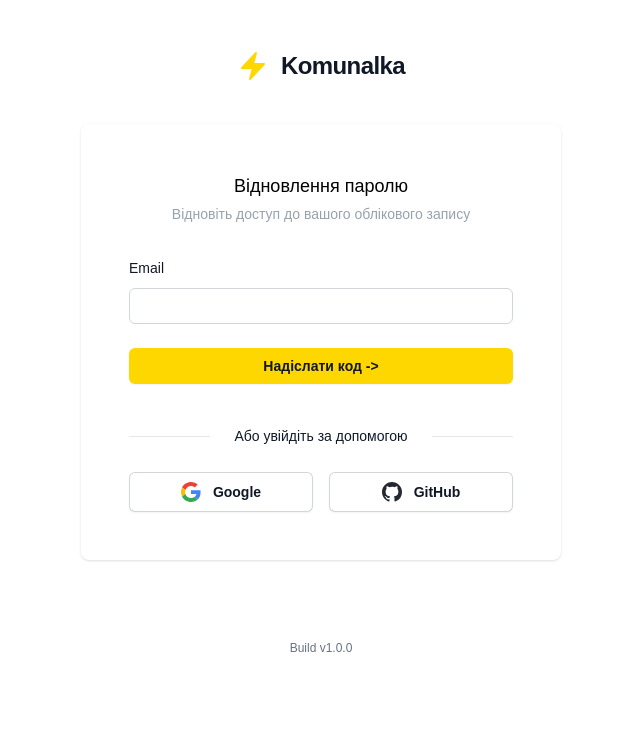
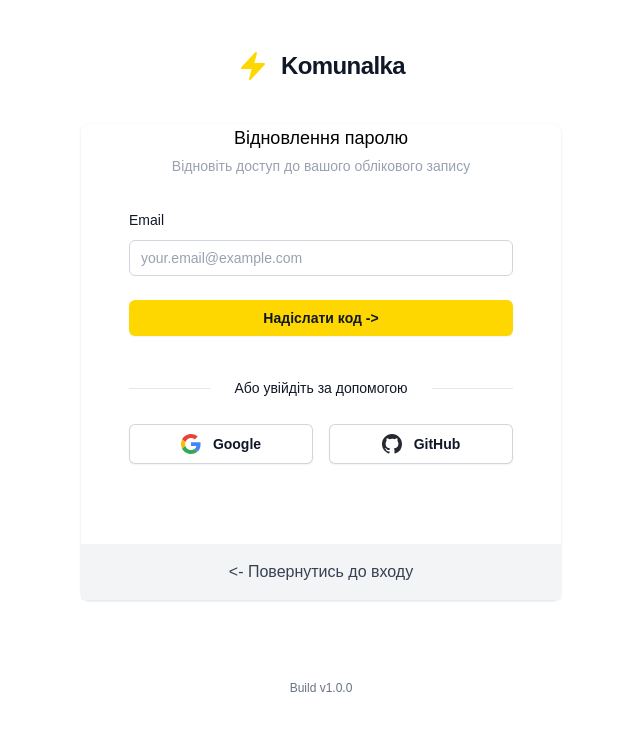
Before and after one commit to AratKruglik/komunalka-vue-app, a Vue app: page /reset-password in a window 1280 px wide. Shown: the top 730 px of the page, without its empty margins (319-959 px from the left). Built offline with nearby package versions, Linux system fonts and the light colour scheme; a web font is replaced by a local one.

Commit message:
Enhance form usability and navigation in auth pages
- Added placeholders for email and password fields.
- Introduced "Back to Login" link on ResetPassword.vue for improved navigation.
- Adjusted padding in ResetPassword.vue for consistent layout.
- Updated `yarn.lock` with dependencies.

```diff
--- a/src/components/pages/auth/LoginPage.vue
+++ b/src/components/pages/auth/LoginPage.vue
@@ -16,7 +16,7 @@ import Checkbox from "../../UI/forms/Checkbox.vue";
           <div>
             <label for="email" class="block text-sm/6 font-medium text-gray-900">Email</label>
             <div class="mt-2">
-              <input type="email" name="email" id="email" autocomplete="email" required=""
+              <input type="email" name="email" id="email" autocomplete="email" required placeholder="your.email@example.com"
                      class="block w-full rounded-md bg-white px-3 py-1.5 text-base text-gray-900 outline-1 -outline-offset-1 outline-gray-300 placeholder:text-gray-400 focus:outline-2 focus:-outline-offset-2 focus:outline-primary-500 sm:text-sm/6"/>
             </div>
           </div>
@@ -24,7 +24,7 @@ import Checkbox from "../../UI/forms/Checkbox.vue";
           <div>
             <label for="password" class="block text-sm/6 font-medium text-gray-900">Пароль</label>
             <div class="mt-2">
-              <input type="password" name="password" id="password" autocomplete="current-password" required=""
+              <input type="password" name="password" id="password" autocomplete="current-password" required placeholder="***********"
                      class="block w-full rounded-md bg-white px-3 py-1.5 text-base text-gray-900 outline-1 -outline-offset-1 outline-gray-300 placeholder:text-gray-400 focus:outline-2 focus:-outline-offset-2 focus:outline-primary-500 sm:text-sm/6"/>
             </div>
           </div>
--- a/src/components/pages/auth/ResetPassword.vue
+++ b/src/components/pages/auth/ResetPassword.vue
@@ -13,7 +13,7 @@ import { CheckIcon } from '@heroicons/vue/24/solid'
     </div>
 
     <div class="mt-10 sm:mx-auto sm:w-full sm:max-w-[480px]">
-      <div class="bg-white px-6 py-12 shadow-sm sm:rounded-lg sm:px-12">
+      <div class="bg-white px-6 shadow-sm sm:rounded-lg sm:px-12">
         <div class="mb-8">
           <p class="text-lg text-center mb-1">Відновлення паролю</p>
           <p class="text-sm text-center text-gray-400">Відновіть доступ до вашого облікового запису</p>
@@ -23,7 +23,7 @@ import { CheckIcon } from '@heroicons/vue/24/solid'
           <div>
             <label for="email" class="block text-sm/6 font-medium text-gray-900">Email</label>
             <div class="mt-2">
-              <input type="email" name="email" id="email" autocomplete="email" required=""
+              <input type="email" name="email" id="email" autocomplete="email" required="" placeholder="your.email@example.com"
                      class="block w-full rounded-md bg-white px-3 py-1.5 text-base text-gray-900 outline-1 -outline-offset-1 outline-gray-300 placeholder:text-gray-400 focus:outline-2 focus:-outline-offset-2 focus:outline-primary-500 sm:text-sm/6"/>
             </div>
           </div>
@@ -72,6 +72,10 @@ import { CheckIcon } from '@heroicons/vue/24/solid'
             </a>
           </div>
         </div>
+        <RouterLink to="/login"
+                    class="flex w-[calc(100%+3rem)] -mx-6 sm:w-[calc(100%+6rem)] sm:-mx-12 items-center justify-center bg-gray-100 p-4 mt-20 text-gray-700">
+          <- Повернутись до входу
+        </RouterLink>
       </div>
     </div>
   </main>
```
Also changed, not shown: 1 other file (tests, documents, lock files or other folders).
